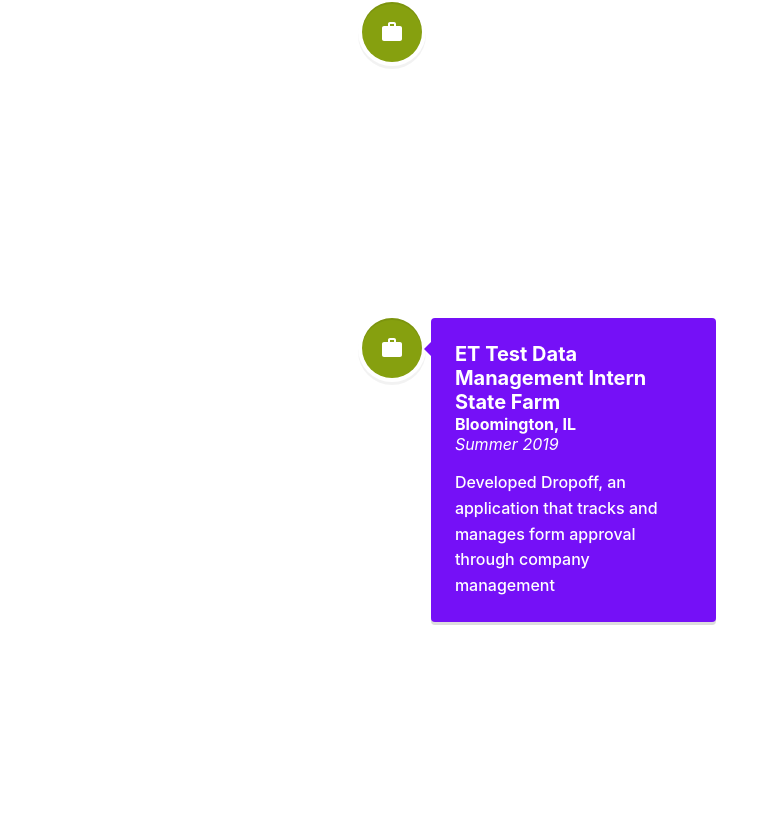
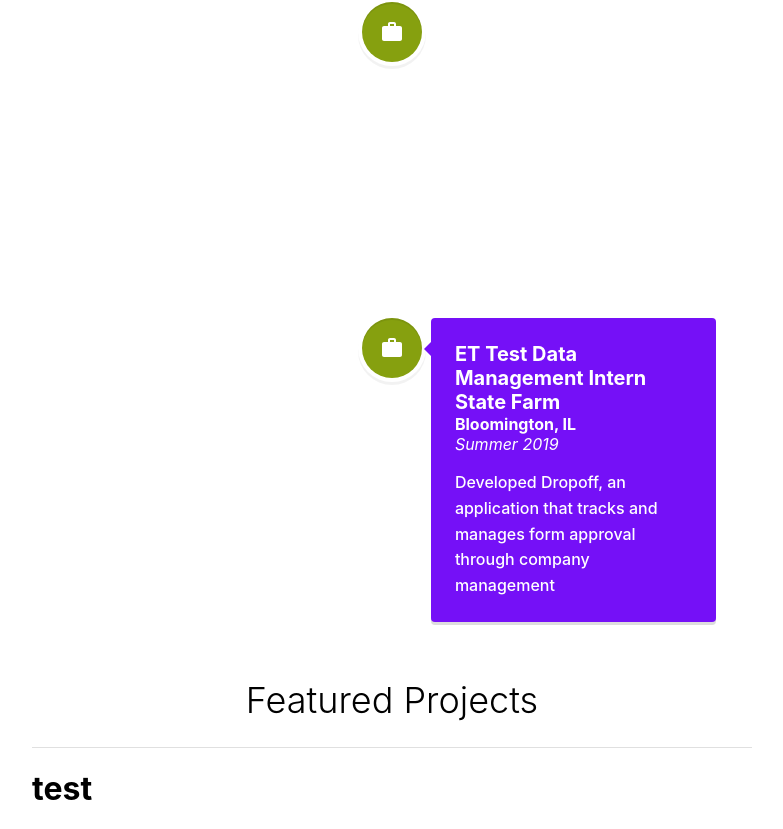
Before and after one commit to amit-sawhney/personal-website, a React (Create React App) app: page / in a window 1280 px wide. Shown: the part 1352-2181 px from the top of the page, without its empty margins (468-1251 px from the left). Before the commit the page ends 2006 px from the top, so only its background shows below. Built offline with nearby package versions, Linux system fonts and the light colour scheme.

Commit message:
added projects structure

```diff
--- a/src/Components/Home/Home.js
+++ b/src/Components/Home/Home.js
@@ -7,6 +7,7 @@
 import hack4impact from '../../assets/hack4impact.png';
 import { Avatar, Drawer, Link, Toolbar } from '@material-ui/core';
 import Experience from '../Experience/Experience';
+import Projects from '../Projects/Projects';
 import './Home.scss';
 
 const Home = (props) => {
@@ -44,34 +45,8 @@
             </Drawer>
 
             <div className="content">
-                {/* <div className="content-section">
-                    <text id="header">Experience</text>
-                    <div className="experience-item">
-                        <div className="title">
-                            <img width="50px" src={statefarm} alt="State Farm logo" />
-                            <p id="company"> State Farm | Research Development Center Intern (Spring 2021)</p>
-                        </div>
-                    </div>
-                    <div className="experience-item">
-                        <div className="title">
-                            <img width="50px" src={hack4impact} alt="State Farm logo" />
-                            <p id="company"> Hack4Impact | Software Developer (Fall 2020 - Present)</p>
-                        </div>
-                    </div>
-                    <div className="experience-item">
-                        <div className="title">
-                            <img width="50px" src={statefarm} alt="State Farm logo" />
-                            <p id="company"> State Farm | Enterprise Technology Management Services Intern (Summer 2020)</p>
-                        </div>
-                    </div>
-                    <div className="experience-item">
-                        <div className="title">
-                            <img width="50px" src={statefarm} alt="State Farm logo" />
-                            <p id="company"> State Farm | Enterprise Technology Test Data Management Intern (Summer 2019)</p>
-                        </div>
-                    </div>
-                </div> */}
                 <Experience />
+                <Projects />
             </div>
         </div>
     );
--- /dev/null
+++ b/src/Components/Projects/Projects.js
@@ -0,0 +1,16 @@
+import React from 'react';
+import './Projects.scss';
+import { Divider } from '@material-ui/core'
+
+const Projects = (props) => {
+
+    return (
+        <div>
+            <h1 className="projects-header">Featured Projects</h1>
+            <Divider />
+            <h1>test</h1>
+        </div>
+    )
+}
+
+export default Projects;
--- /dev/null
+++ b/src/Components/Projects/Projects.scss
@@ -0,0 +1,9 @@
+@import '../../styles/colors.scss';
+@import '../../styles/variables.scss';
+
+.projects-header {
+    text-align: center;
+    color: $sectionHeader;
+    font-weight: 300;
+    font-size: 36px;
+}
```
